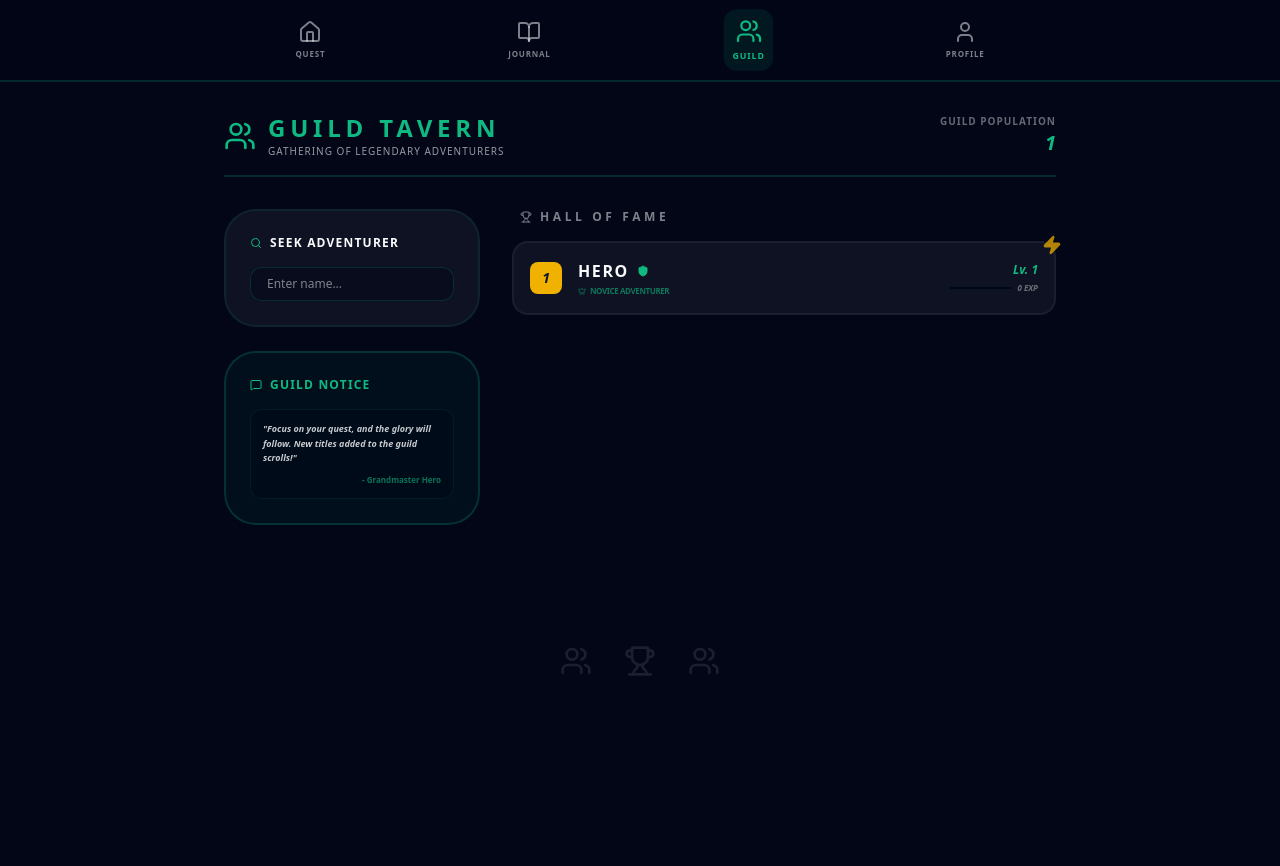
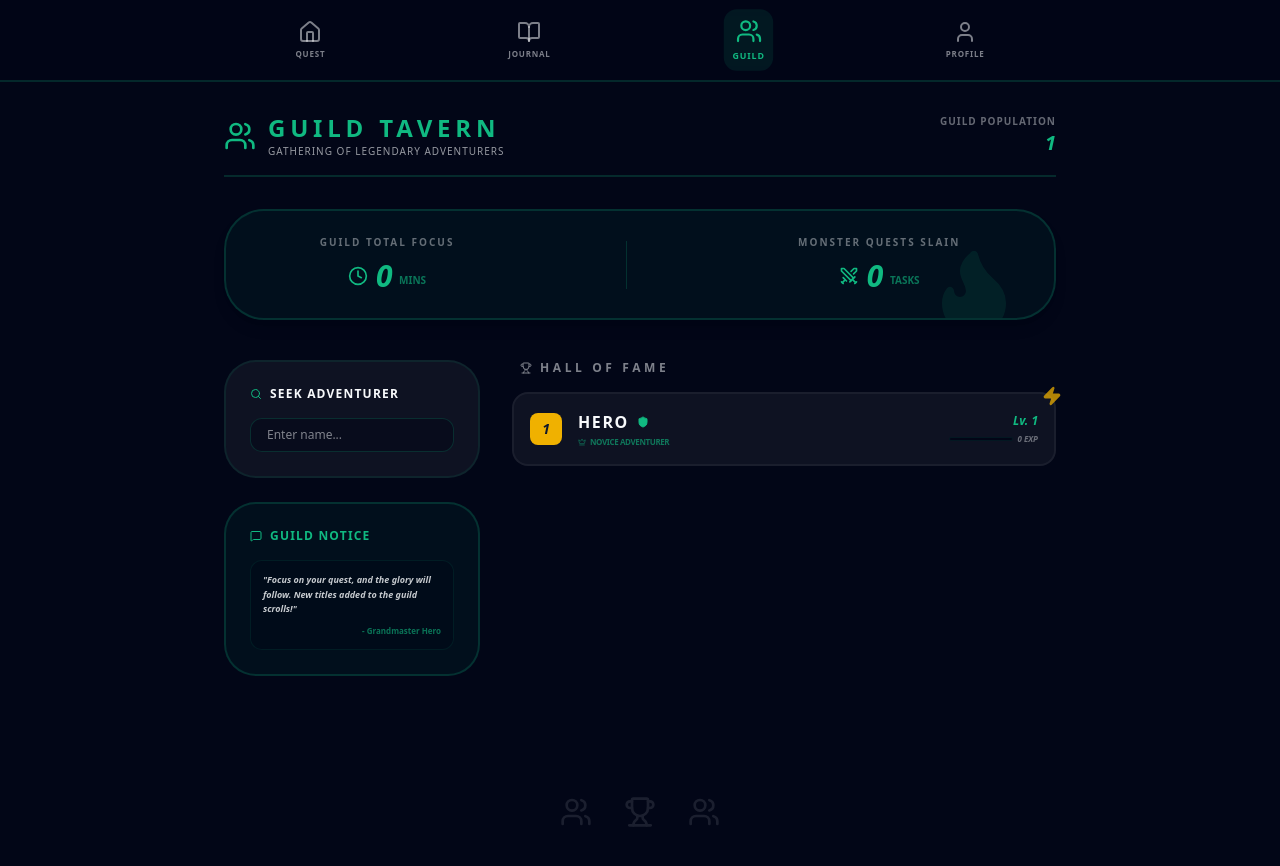
Before and after one commit to TMando616/pomodoro-quest, a Next.js app: page /guild in a window 1280 px wide. Shown: the top 866 px of the page. Built offline with nearby package versions, Linux system fonts and the light colour scheme.

Commit message:
feat(guild): ギルド全体の累計統計（合計集中時間・クエストクリア数）を表示するセクションを追加

```diff
--- a/src/app/guild/page.tsx
+++ b/src/app/guild/page.tsx
@@ -1,7 +1,7 @@
 "use client";
 
 import React from 'react';
-import { Users, Trophy, Shield, Crown, Search, MessageSquare, Zap } from 'lucide-react';
+import { Users, Trophy, Shield, Crown, Search, MessageSquare, Zap, Flame, Clock, Swords } from 'lucide-react';
 import { useUser } from '@/hooks/useUser';
 import { titles } from '@/constants';
 
@@ -17,8 +17,12 @@ export default function GuildPage() {
     return b.exp - a.exp;
   });
 
+  // 全ユーザーの統計を合算
+  const totalGuildFocusTime = users.reduce((acc, u) => acc + (u.totalFocusTime || 0), 0);
+  const totalQuestsSlain = users.reduce((acc, u) => acc + (u.completedQuestsCount || 0), 0);
+
   return (
-    <div className="flex flex-col items-center justify-start min-h-screen p-4 md:p-8 pt-8 max-w-4xl mx-auto animate-in fade-in duration-500">
+    <div className="flex flex-col items-center justify-start min-h-screen p-4 md:p-8 pt-8 max-w-4xl mx-auto animate-in fade-in duration-500 pb-24">
 
       {/* Header */}
       <div className="w-full flex items-center justify-between mb-8 pb-4 border-b-2 border-primary/20">
@@ -32,6 +36,39 @@ export default function GuildPage() {
         <div className="flex flex-col items-end">
           <span className="text-[10px] font-black opacity-40 uppercase tracking-widest">Guild Population</span>
           <span className="text-xl font-black italic text-primary">{users.length}</span>
+        </div>
+      </div>
+
+      {/* Guild Global Stats */}
+      <div className="w-full bg-primary/5 border-2 border-primary/20 rounded-[2.5rem] p-6 mb-10 shadow-lg relative overflow-hidden group">
+        <div className="absolute top-0 right-0 p-8 opacity-10 group-hover:opacity-20 transition-all group-hover:scale-110">
+          <Flame className="w-24 h-24 text-primary fill-current" />
+        </div>
+
+        <div className="relative z-10 flex flex-col md:flex-row justify-around items-center gap-8">
+          <div className="text-center">
+            <span className="text-[10px] font-black opacity-40 uppercase tracking-[0.2em] mb-2 block">Guild Total Focus</span>
+            <div className="flex items-center justify-center gap-2 text-primary">
+              <Clock className="w-5 h-5" />
+              <span className="text-3xl font-black italic tracking-tighter">
+                {totalGuildFocusTime}
+              </span>
+              <span className="text-[10px] font-black mt-2 opacity-60">MINS</span>
+            </div>
+          </div>
+
+          <div className="h-px w-20 bg-primary/20 md:h-12 md:w-px" />
+
+          <div className="text-center">
+            <span className="text-[10px] font-black opacity-40 uppercase tracking-[0.2em] mb-2 block">Monster Quests Slain</span>
+            <div className="flex items-center justify-center gap-2 text-primary">
+              <Swords className="w-5 h-5" />
+              <span className="text-3xl font-black italic tracking-tighter">
+                {totalQuestsSlain}
+              </span>
+              <span className="text-[10px] font-black mt-2 opacity-60">TASKS</span>
+            </div>
+          </div>
         </div>
       </div>
 
```
